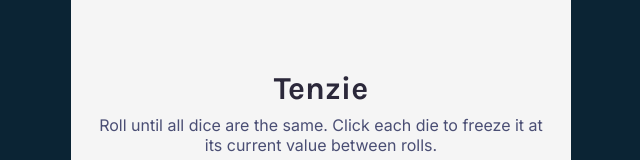
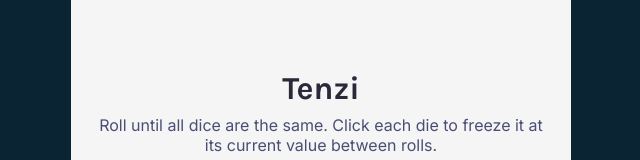
Before and after one commit to DuckStati22/React__Tenzi-Game, a React (Create React App) app: page / in a window 1280 px wide. Shown: the part 243-403 px from the top of the page, without its empty margins (319-959 px from the left). Built offline with nearby package versions, Linux system fonts and the light colour scheme.

Commit message:
Fix spelling mistakes in the layout

```diff
--- a/src/App.js
+++ b/src/App.js
@@ -130,7 +130,7 @@ function App() {
     <main>
       {tenzi && <Confetti />}
       <div className="description">
-        <h1 className="description__title">Tenzie</h1>
+        <h1 className="description__title">Tenzi</h1>
         <p className="description__para">Roll until all dice are the same. Click each die to freeze it at its current value between rolls.</p>
       </div>
       {isStarted ?
```
